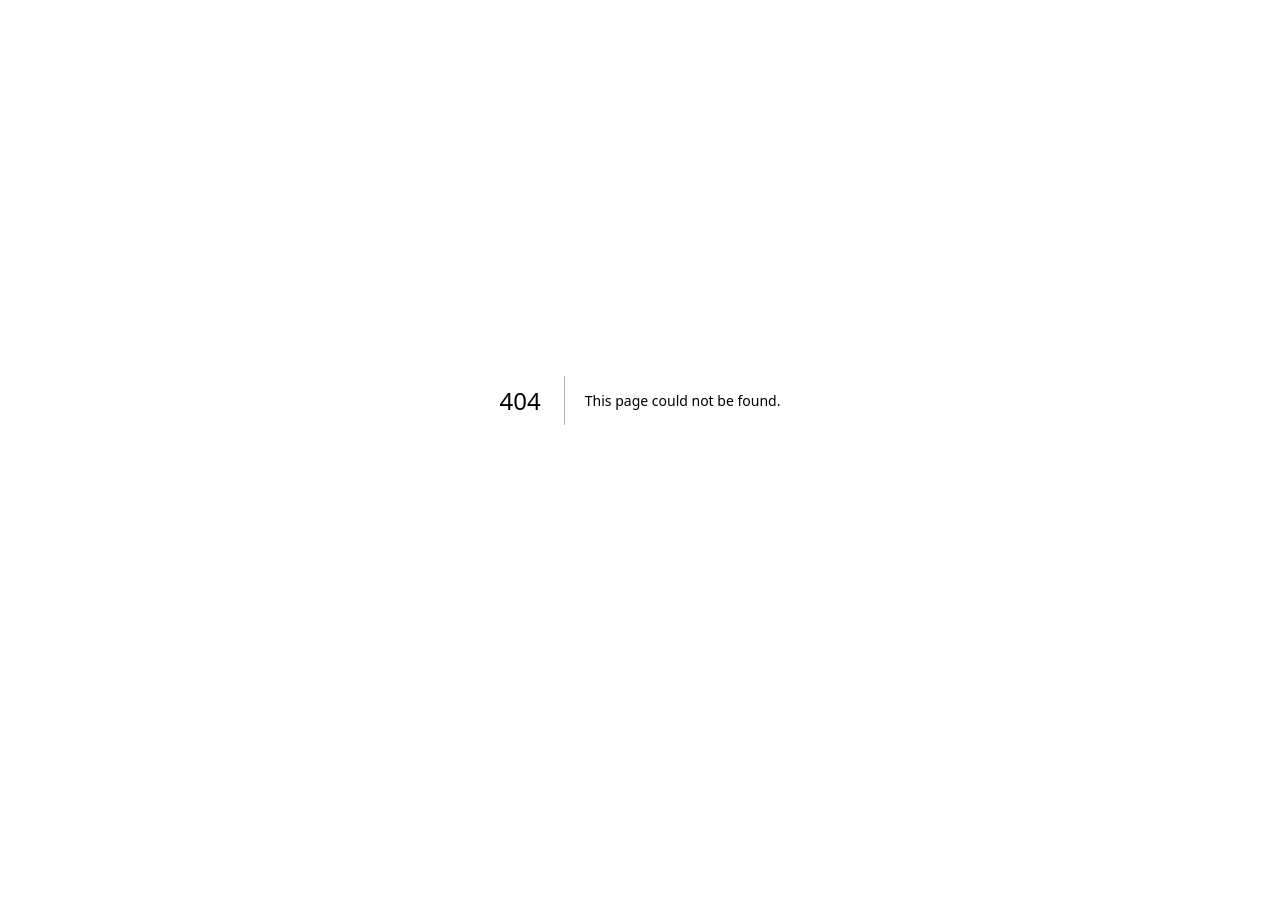
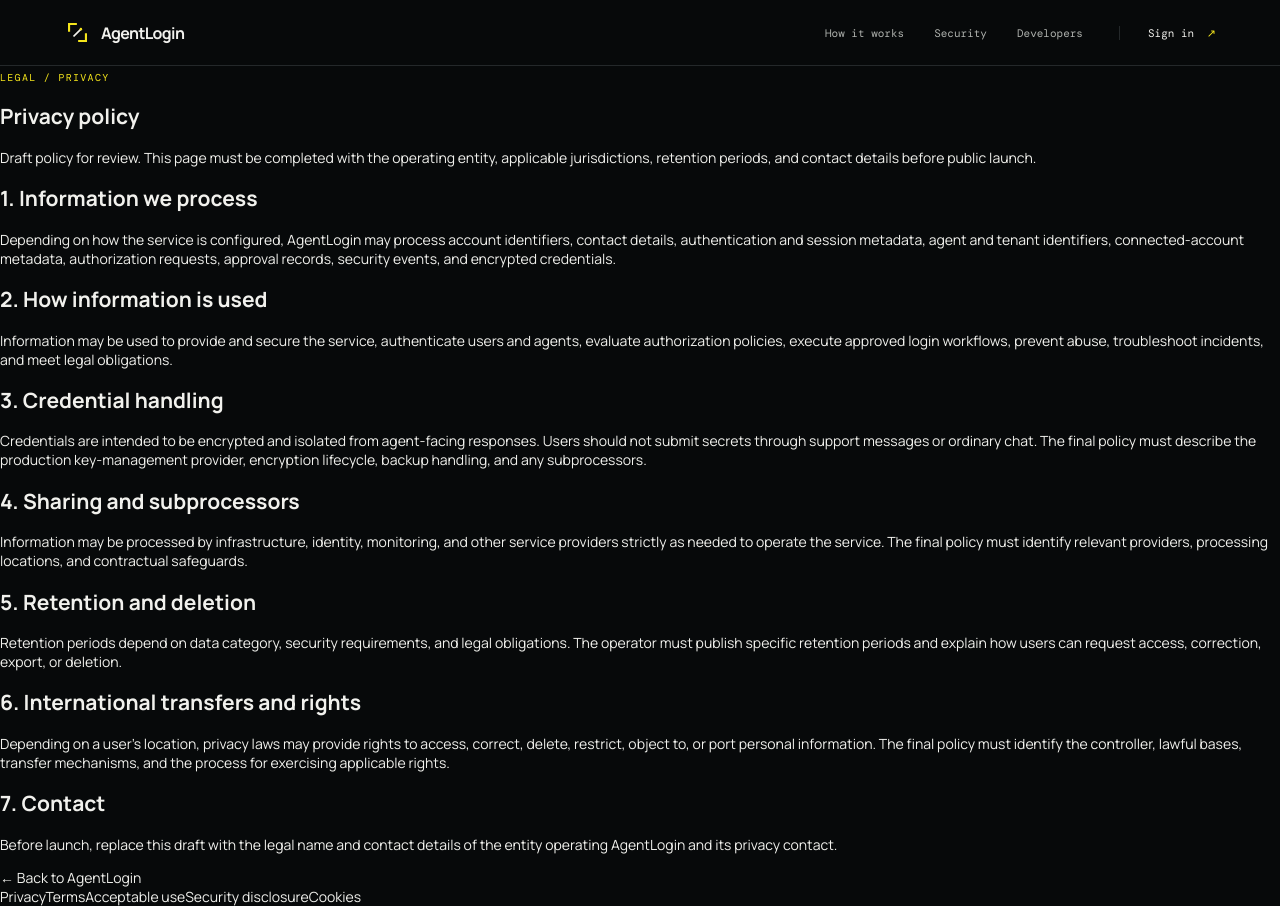
Before and after one commit to zester4/agentlogin, a Next.js app in the folder apps/web/: page /privacy in a window 1280 px wide. Before the commit this address had no page. Before the commit the page ends 800 px from the top, so only its background shows below. Built offline with nearby package versions, Linux system fonts and the light colour scheme.

Commit message:
Add AgentLogin product and legal information pages

```diff
--- /dev/null
+++ b/apps/web/src/app/privacy/page.tsx
@@ -0,0 +1,11 @@
+import { InfoLayout, InfoSection } from "../info-layout";
+export const metadata = { title: "Privacy policy" };
+export default function Page(){return <InfoLayout eyebrow="LEGAL / PRIVACY" title="Privacy policy" intro="Draft policy for review. This page must be completed with the operating entity, applicable jurisdictions, retention periods, and contact details before public launch.">
+<InfoSection title="1. Information we process"><p>Depending on how the service is configured, AgentLogin may process account identifiers, contact details, authentication and session metadata, agent and tenant identifiers, connected-account metadata, authorization requests, approval records, security events, and encrypted credentials.</p></InfoSection>
+<InfoSection title="2. How information is used"><p>Information may be used to provide and secure the service, authenticate users and agents, evaluate authorization policies, execute approved login workflows, prevent abuse, troubleshoot incidents, and meet legal obligations.</p></InfoSection>
+<InfoSection title="3. Credential handling"><p>Credentials are intended to be encrypted and isolated from agent-facing responses. Users should not submit secrets through support messages or ordinary chat. The final policy must describe the production key-management provider, encryption lifecycle, backup handling, and any subprocessors.</p></InfoSection>
+<InfoSection title="4. Sharing and subprocessors"><p>Information may be processed by infrastructure, identity, monitoring, and other service providers strictly as needed to operate the service. The final policy must identify relevant providers, processing locations, and contractual safeguards.</p></InfoSection>
+<InfoSection title="5. Retention and deletion"><p>Retention periods depend on data category, security requirements, and legal obligations. The operator must publish specific retention periods and explain how users can request access, correction, export, or deletion.</p></InfoSection>
+<InfoSection title="6. International transfers and rights"><p>Depending on a user's location, privacy laws may provide rights to access, correct, delete, restrict, object to, or port personal information. The final policy must identify the controller, lawful bases, transfer mechanisms, and the process for exercising applicable rights.</p></InfoSection>
+<InfoSection title="7. Contact"><p>Before launch, replace this draft with the legal name and contact details of the entity operating AgentLogin and its privacy contact.</p></InfoSection>
+</InfoLayout>}
```
